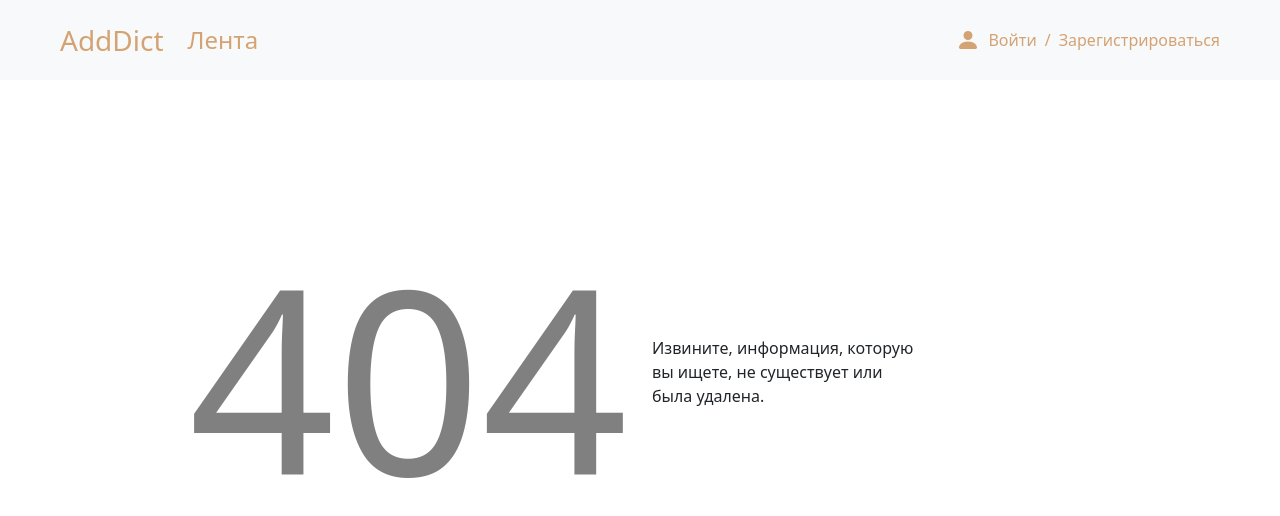
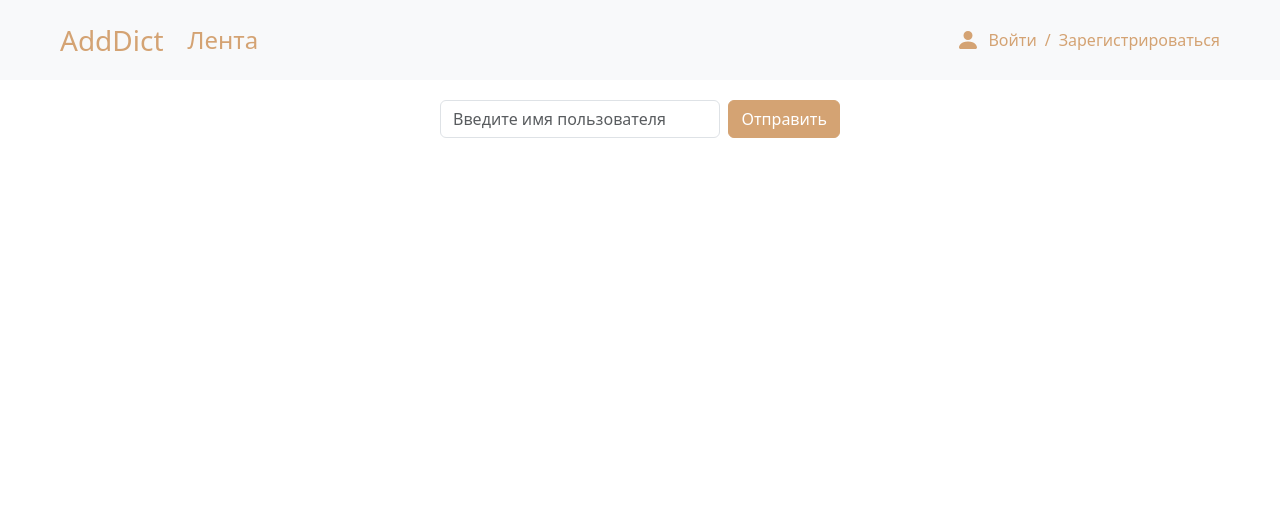
Before and after one commit to chup1kq/adddict_front, a React (Create React App) app: page /search in a window 1280 px wide. Before the commit this address had no page. Shown: the top 516 px of the page. Built offline with nearby package versions, Linux system fonts and the light colour scheme.

Commit message:
Add Search page

```diff
--- a/src/components/Header.jsx
+++ b/src/components/Header.jsx
@@ -28,9 +28,14 @@ export const Header = () => {
                             <a className="nav-link" href="#">Лента</a>
                         </li>
                         {token && (
-                            <li className="nav-item">
-                                <a className="nav-link" href="/account">Мои словари</a>
-                            </li>
+                            <>
+                                <li className="nav-item">
+                                    <a className="nav-link" href="/account">Мои словари</a>
+                                </li>
+                                <li className="nav-item">
+                                    <a className="nav-link" href="/search">Поиск</a>
+                                </li>
+                            </>
                         )}
                     </ul>
                     <div className="d-flex align-items-center">
--- /dev/null
+++ b/src/pages/Search.jsx
@@ -0,0 +1,24 @@
+import React, { useState } from 'react';
+import '../static/styles/Search.css';
+
+export const Search = () => {
+    const [username, setUsername] = useState('');
+
+    const handleSearch = (e) => {
+        e.preventDefault();
+        console.log('Имя пользователя:', username);
+    };
+
+    return (
+        <form className="search-form d-flex" onSubmit={handleSearch}>
+            <input
+                type="text"
+                className="form-control me-2"
+                placeholder="Введите имя пользователя"
+                value={username}
+                onChange={(e) => setUsername(e.target.value)}
+            />
+            <button type="submit" className="btn custom-outline-btn">Отправить</button>
+        </form>
+    );
+};
--- a/src/route/routes.js
+++ b/src/route/routes.js
@@ -7,6 +7,7 @@ import {Dictionary} from "../pages/Dictionary"
 import {useAuth} from "../context/AuthContext";
 import {useRoutes} from "react-router-dom";
 import {Quiz} from "../pages/Quiz";
+import {Search} from "../pages/Search";
 
 export const AppRoutes = () => {
     const {token} = useAuth();
@@ -43,6 +44,10 @@ export const AppRoutes = () => {
         {
             path: '/dictionaries/:id',
             element: <Dictionary />,
+        },
+        {
+            path: '/search',
+            element: <Search />,
         }
     ]);
 }
--- /dev/null
+++ b/src/static/styles/Search.css
@@ -0,0 +1,21 @@
+.search-form {
+    max-width: 400px;
+    margin: 20px auto;
+}
+
+.btn.custom-outline-btn {
+    border-color: #d4a373;
+    background-color: #d4a373;
+    color: white;
+    --bs-btn-hover-bg: #d4a373;
+    --bs-btn-hover-border-color: #d4a373;
+    --bs-btn-active-bg: #d4a373;
+    --bs-btn-active-border-color: #d4a373;
+    --bs-btn-focus-shadow-rgb: 212, 163, 115;
+    --bs-btn-hover-color: white;
+    transition: background-color 0.3s ease-in-out, box-shadow 0.2s ease-in-out;
+}
+
+.btn.custom-outline-btn:hover {
+    background-color: #9d7248;
+}
```
